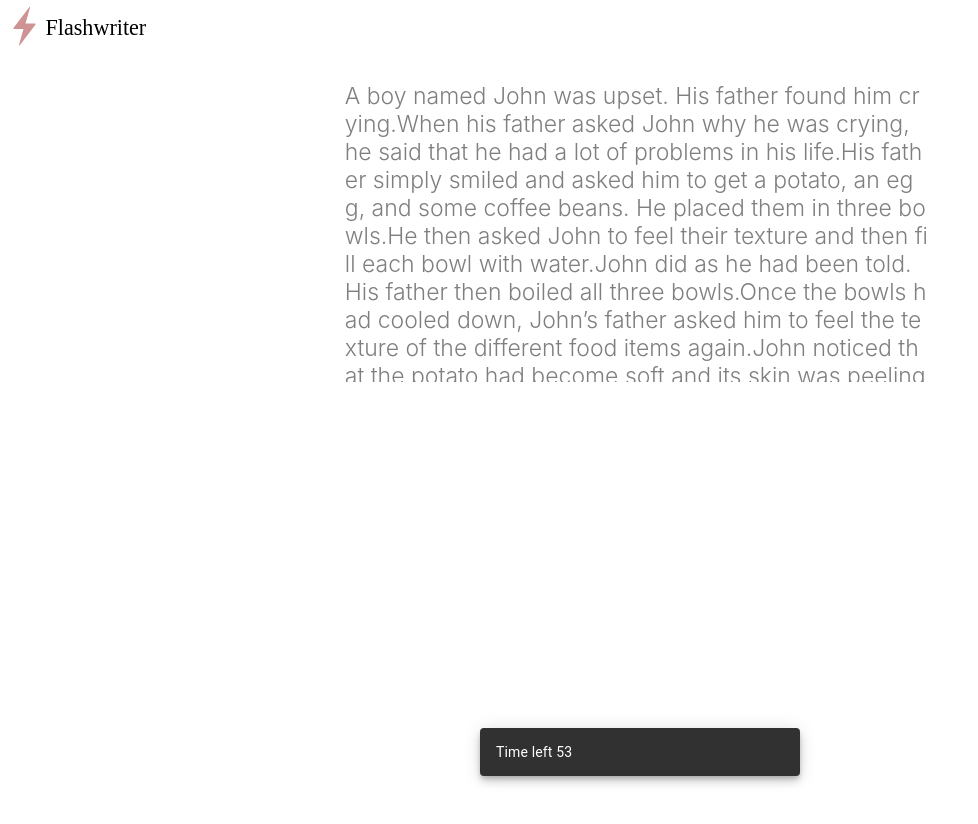
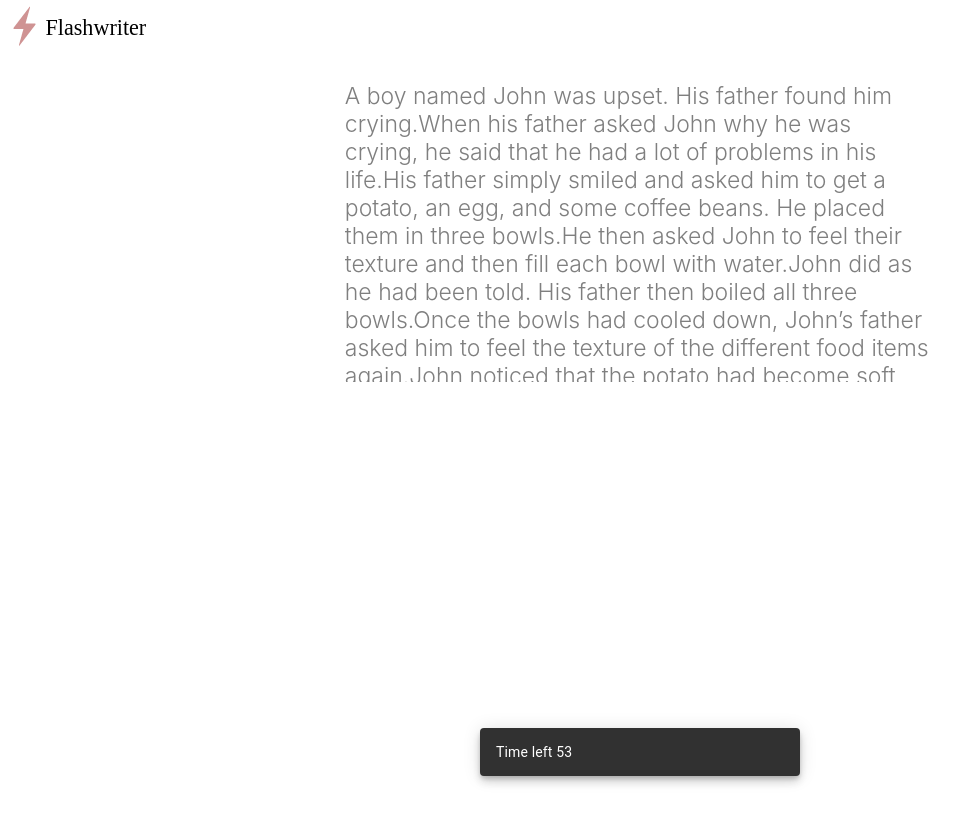
Before and after one commit to yogamonck-web/typetest-react, a React (Create React App) app: page /test in a window 1280 px wide. Shown: the top 824 px of the page, without its empty margins (0-978 px from the left). Built offline with nearby package versions, Linux system fonts and the light colour scheme.

Commit message:
💄 Text box word break change to inherit

```diff
--- a/src/Component/TextTypeArea/style.css
+++ b/src/Component/TextTypeArea/style.css
@@ -8,7 +8,7 @@
   font-size: 23px;
   width: 60%;
   font-weight: 300 !important;
-  word-break: break-all;
+  word-break: inherit;
   /* background-color: red; */
 }
 
@@ -19,7 +19,7 @@
   content: attr(data-descr);
   width: 99%;
   height: 100%;
-  word-break: break-all;
+  word-break: inherit;
 
   opacity: 0.5;
   /* font-weight: bold; */
```
